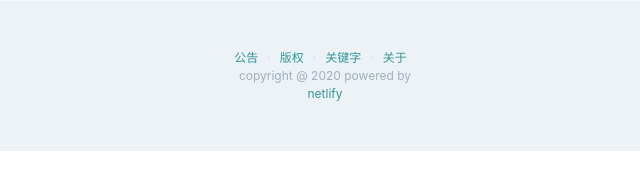
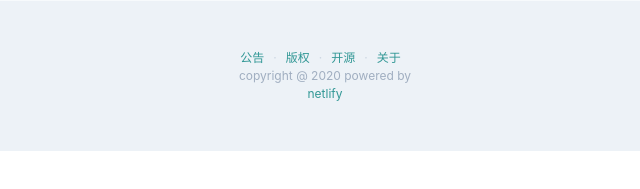
Before and after one commit to gitdigg/website, a Gatsby site: page / in a window 1280 px wide. Shown: the part 437-626 px from the top of the page, 315-955 px from the left. Built offline with nearby package versions, Linux system fonts and the light colour scheme; Gatsby itself is replaced by a stand-in of ours.

Commit message:
add repo lonk & content update

```diff
--- a/src/components/footer/index.js
+++ b/src/components/footer/index.js
@@ -8,7 +8,8 @@ export function Footer({ className }) {
                 <ul>
                     <li><Link to="/doc/announce">公告</Link></li>
                     <li><Link to="/doc/copyright">版权</Link></li>
-                    <li><Link to="/keywords">关键字</Link></li>
+                    {/* <li><Link to="/keywords">关键字</Link></li> */}
+                    <li><a aria-label={'opensource'} target="_blank" rel="nofollow noopener noreferrer" href="https://github.com/gitdigg/website">开源</a></li>
                     <li><Link to="/about">关于</Link></li>
                 </ul>
                 <p className="has-text-centered has-text-grey-dark"> copyright @ 2020 powered by <a target="_blank" rel="noreferrer" href={'https://netlify.com/'}>netlify</a></p>
```
